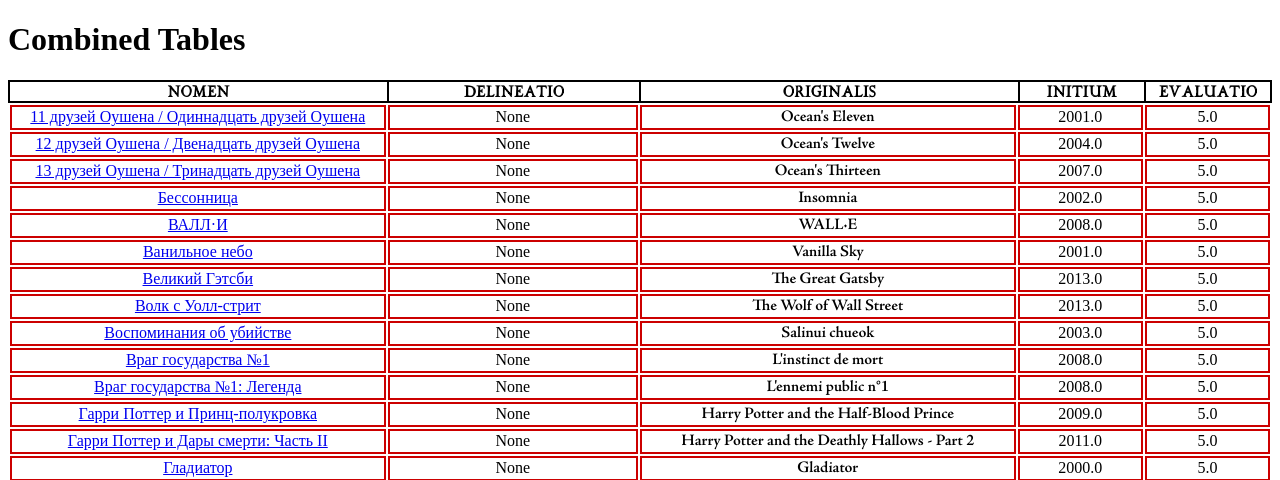
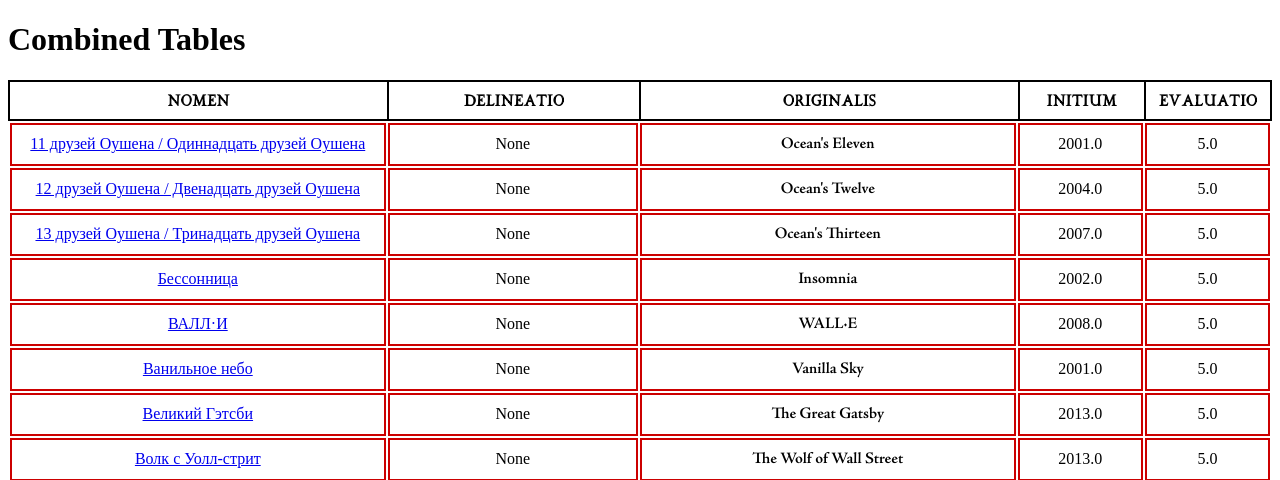
Before and after one commit to Akellest/XFiLM.github.io, a PHP site: page / in a window 1280 px wide. Shown: the top 480 px of the page. Run offline with PHP 8.4, Linux system fonts and the light colour scheme; lists and menus that the app fills with data are empty.

Commit message:
update html

```diff
--- a/styles.css
+++ b/styles.css
@@ -58,9 +58,9 @@
     font-family: 'SPQR', sans-serif;
 }
 
-.table td, .table th, .header-table th {
+.table td, .header-table th {
     border: 2px solid;
-    /*padding: 10px;*/
+    padding: 10px;
     text-align: center;
     vertical-align: middle;
 }
```
